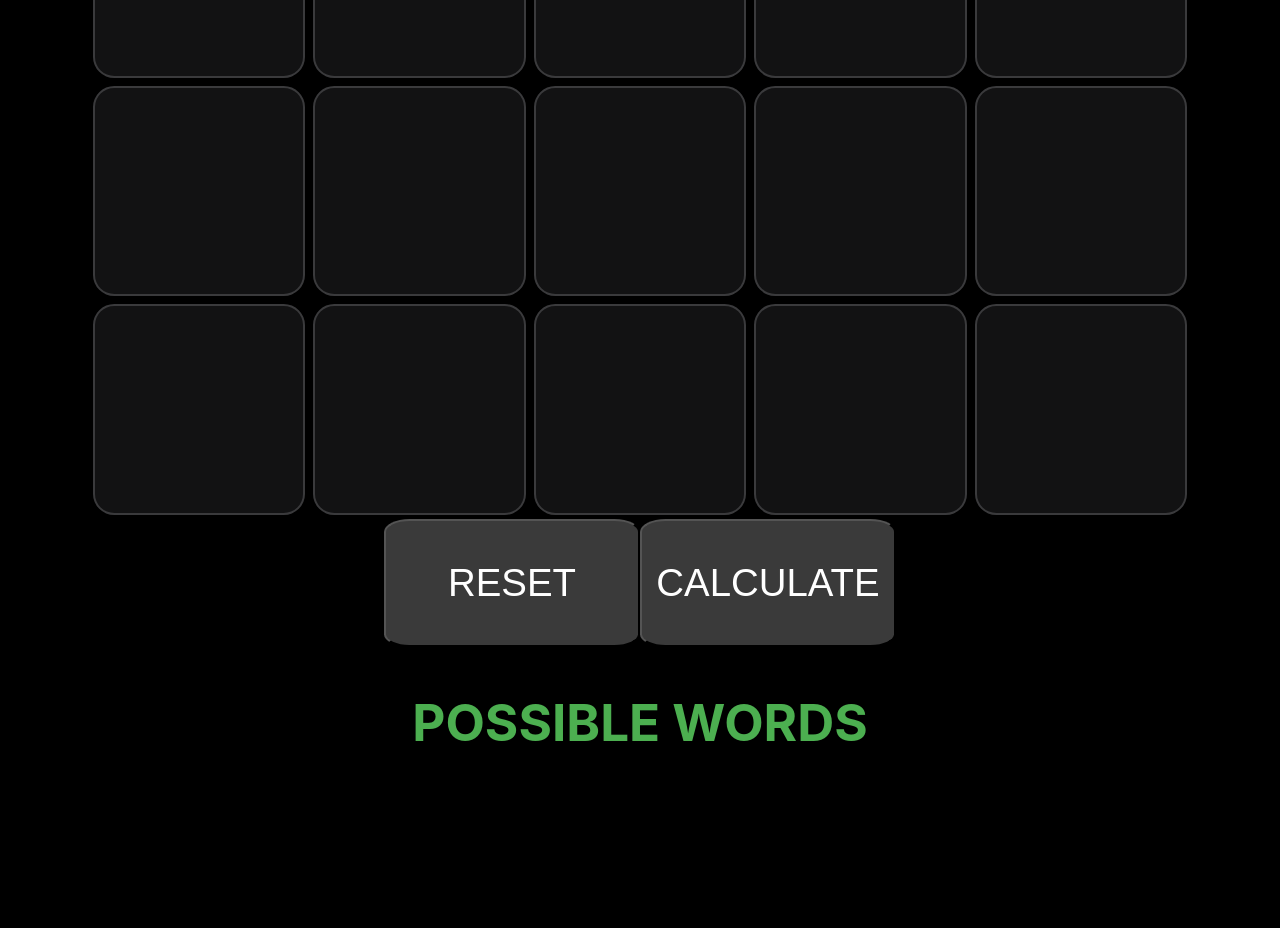
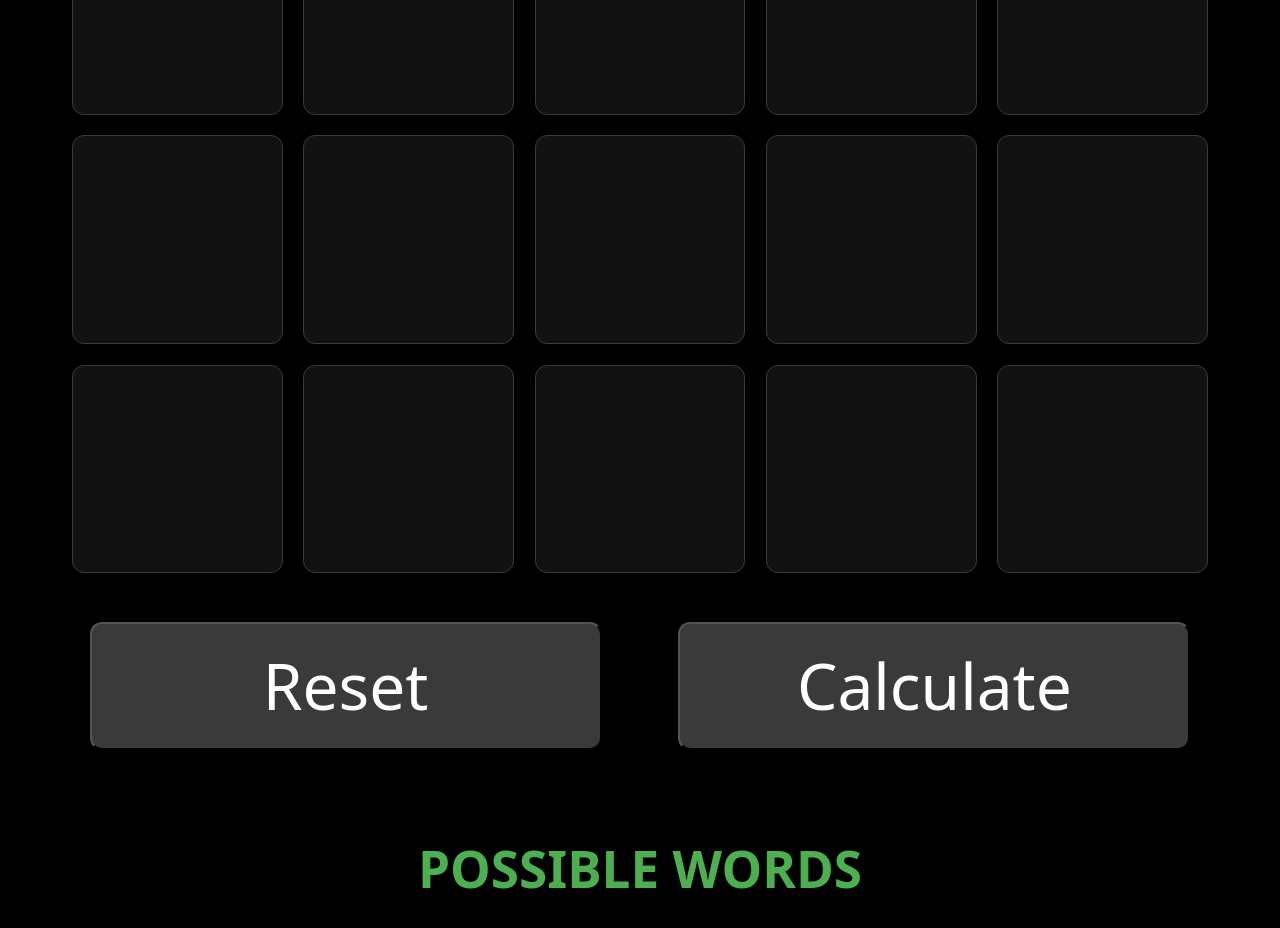
Before and after one commit to margiawanfitriani/ketriskrafts, a React (Create React App) app: page / in a window 1280 px wide. Shown: the part 880-1808 px from the top of the page. Before the commit the page ends 1677 px from the top, so only its background shows below. Built offline with nearby package versions, Linux system fonts and the light colour scheme.

Commit message:
: more css tweaks

```diff
--- a/src/Kurdle/Kurdle.css
+++ b/src/Kurdle/Kurdle.css
@@ -1,4 +1,5 @@
 html {background-color: black}
+* {font-family: system-ui, -apple-system, BlinkMacSystemFont, 'Segoe UI', Roboto, Oxygen, Ubuntu, Cantarell, 'Open Sans', 'Helvetica Neue', sans-serif}
 
 .div-grid-holder {
     margin-top: 10vh;
@@ -20,6 +21,7 @@
     margin-left: 1vw;
     margin-right: 1vw;
     text-align: center;
+    color:#9F9F9F;
 }
 
 .wordListHeader {
@@ -32,27 +34,20 @@
 .action-btn {
     color: white;
     background-color: #3a3a3a;
-    width: 20vw;
+    width: 40vw;
     height: 10vw;
-    font-family: fantasy;
-    font-size: 3vw;
-    border-radius: 10%;
-    /* margin: 12px 6px; */
+    font-size: 5vw;
+    border-radius: 12px;
+    margin: 3vw;
     resize: none;
     white-space: normal;
     text-align: center;
     vertical-align: center;
     align-items: center;
-    text-transform: uppercase;
-    /* transform: translate(-7px); */
-}
-
-.action-btn:hover {
-    background-color: bisque;
 }
 
 .action-btn:active {
-    background-color:#3a3a3c;
+    background-color:#9F9F9F;
 }
 
 .kurdle-cell {
@@ -60,24 +55,18 @@
     width: 16vw;
     height: 16vw;
     font-family: fantasy;
-    font-size: 5vw;
-    border: 2px solid #3a3a3c;
-    border-radius: 10%;
-    margin: .3vw .3vw;
+    font-size: 12vw;
+    border: 1px solid #3a3a3c;
+    border-radius: 12px;
+    margin: .8vw;
     text-align: center;
     text-transform: uppercase;
 }
 
 .kurdle-cell:focus {
-    border: 2px solid black;
-    outline: #00ffff solid 7px;
     text-align: center;
+    -webkit-transform:scale(1.1);
+    -moz-transform:scale(1.1);
+    -o-transform:scale(1.1);
+    transform:scale(1.1);
 }
-
-.kurdle-grid {
-    /* position: relative; */
-    /* left: 50%; */
-    /* margin-top: 10px; */
-    /* transform: translate(22%, 0%); */
-    padding: 10px;
-}
--- a/src/Kurdle/Kurdle.tsx
+++ b/src/Kurdle/Kurdle.tsx
@@ -108,7 +108,7 @@
           })}
         </div>
         <div className='container'>
-          <button className='action-btn' onClick={() => this.setState({ ...initialState })}>RESET</button>
+          <button className='action-btn' onClick={() => this.setState({ ...initialState })}>Reset</button>
           <button className='action-btn' onClick={this.filterWords.bind(this)}>Calculate</button>
         </div>
         <div className='wordListDiv'>
```
